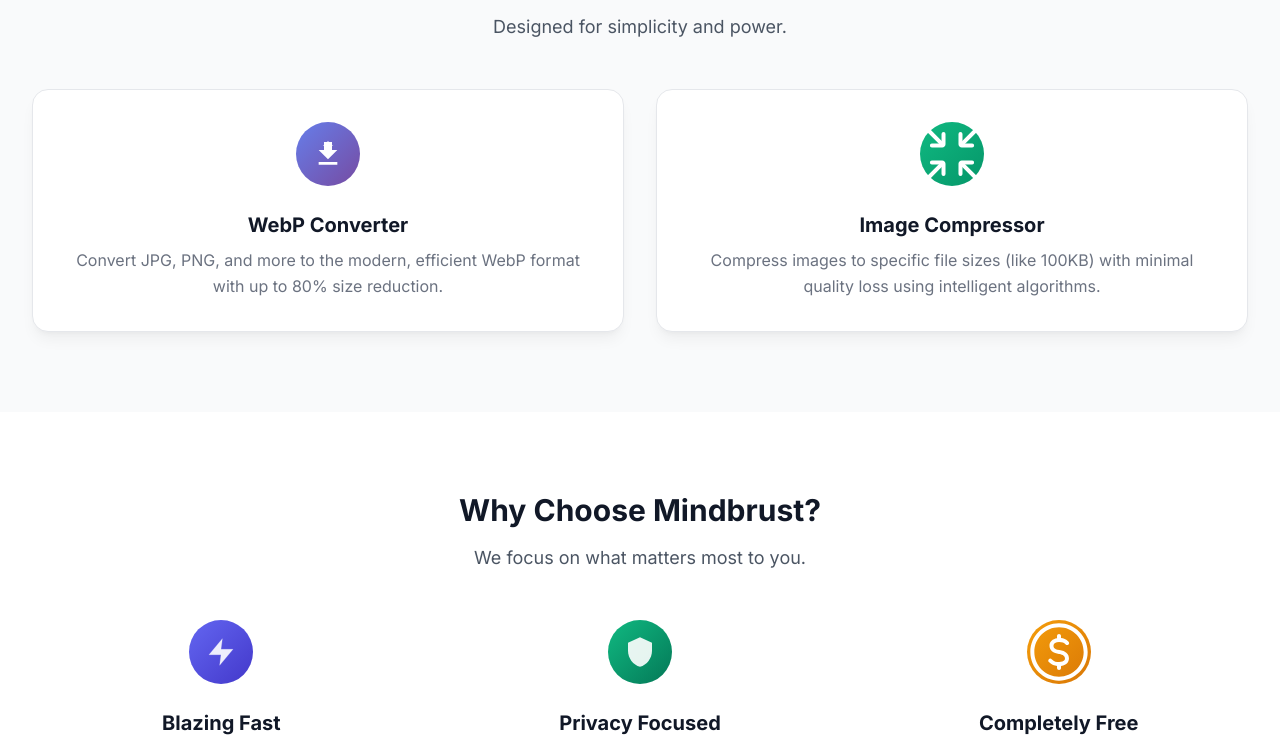
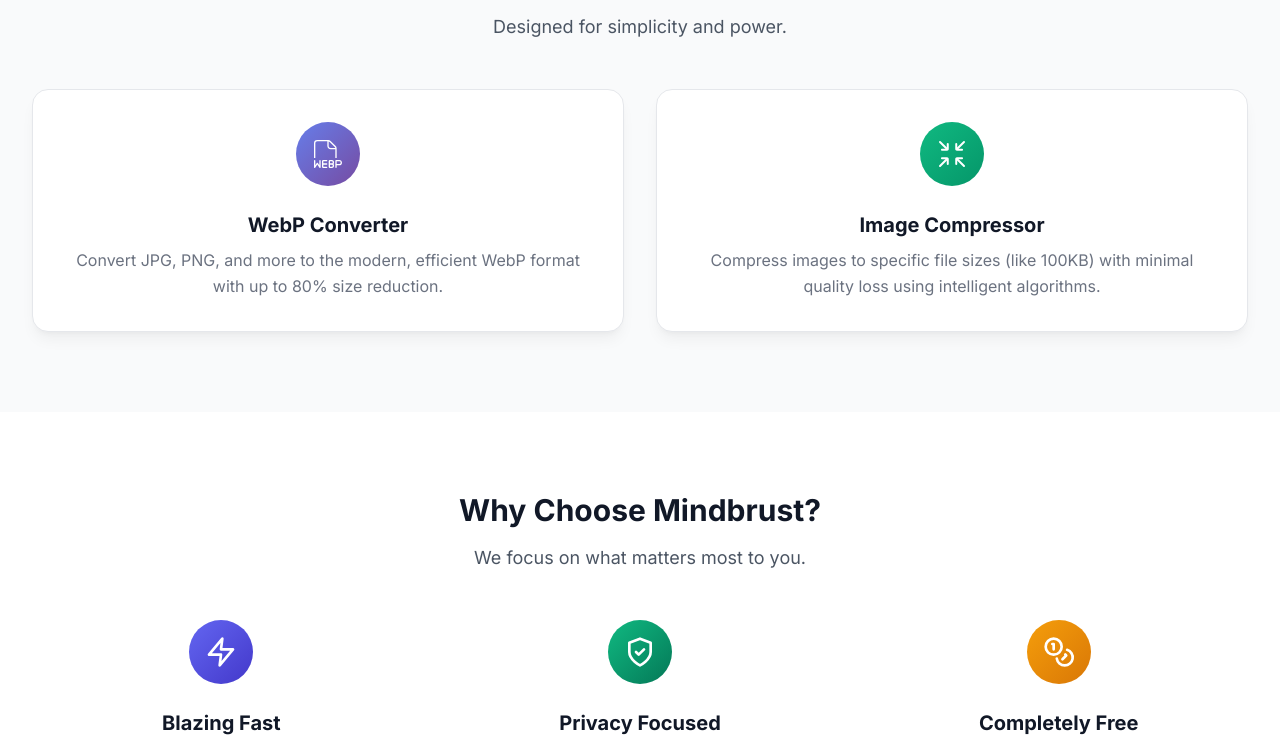
Before and after one commit to Nishchay-Gajera/mindbrust, a plain HTML site: page index.html in a window 1280 px wide. Shown: the part 674-1417 px from the top of the page. Drawn offline with nearby package versions, Linux system fonts and the light colour scheme.

Commit message:
icon change

```diff
--- a/index.html
+++ b/index.html
@@ -98,6 +98,17 @@
         .free-gradient {
             background: linear-gradient(135deg, #f59e0b 0%, #d97706 100%);
         }
+
+        /* Icon specific styling */
+        .tool-card-icon svg {
+            width: 2rem;
+            height: 2rem;
+        }
+
+        .feature-icon svg {
+            width: 2rem;
+            height: 2rem;
+        }
     </style>
 </head>
 
@@ -127,9 +138,8 @@
 
                         <a href="webp-converter.html" class="tool-card">
                             <div class="tool-card-icon webp-gradient text-white">
-                                <svg xmlns="http://www.w3.org/2000/svg" class="h-8 w-8" viewBox="0 0 24 24" fill="currentColor">
-                                    <path d="M19 9h-4V3H9v6H5l7 7 7-7zM5 18v2h14v-2H5z"/>
-                                    <path d="M12 2L8 6h3v6h2V6h3l-4-4z" opacity="0.6"/>
+                                <svg xmlns="http://www.w3.org/2000/svg" viewBox="0 0 24 24" fill="currentColor">
+                                    <path d="M17.5 8.5v6.57c.16-.041.326-.07.5-.07h.5V7.828c0-.668-.26-1.295-.732-1.768L13.94 2.232a2.482 2.482 0 0 0-1.768-.732H4A2.502 2.502 0 0 0 1.5 4v11.07c.16-.041.326-.07.5-.07s.34.029.5.07V4c0-.827.673-1.5 1.5-1.5h7.5V6c0 1.379 1.121 2.5 2.5 2.5zm-5-2.5V2.54c.275.062.532.199.732.4l3.829 3.828c.2.2.336.457.399.732H14c-.827 0-1.5-.673-1.5-1.5zm-6 11v5a.5.5 0 0 1-.916.277L4 19.901l-1.584 2.376A.5.5 0 0 1 1.5 22v-5a.5.5 0 1 1 1 0v3.349l1.084-1.626c.185-.278.646-.278.832 0L5.5 20.349v-3.35a.5.5 0 1 1 1 0zm2 .5V19H11a.5.5 0 1 1 0 1H8.5v1.5H11a.5.5 0 1 1 0 1H8.5a1 1 0 0 1-1-1v-4a1 1 0 0 1 1-1H11a.5.5 0 1 1 0 1zm6.5-1h-1.5a1 1 0 0 0-1 1v4a1 1 0 0 0 1 1H15c.827 0 1.5-.673 1.5-1.5v-.5c0-.384-.144-.734-.383-1 .238-.266.383-.616.383-1V18c0-.827-.673-1.5-1.5-1.5zm.5 4.5c0 .275-.225.5-.5.5h-1.5V20H15c.275 0 .5.225.5.5zm0-2.5c0 .275-.225.5-.5.5h-1.5v-1.5H15c.275 0 .5.225.5.5zm5-2H18a.5.5 0 0 0-.5.5v5a.5.5 0 1 0 1 0v-1.5h2c1.103 0 2-.898 2-2s-.897-2-2-2zm0 3h-2v-2h2a1 1 0 0 1 0 2z"/>
                                 </svg>
                             </div>
                             <h3 class="tool-card-title">WebP Converter</h3>
@@ -139,13 +149,21 @@
 
                         <a href="image-compressor.html" class="tool-card">
                             <div class="tool-card-icon compress-gradient text-white">
-                                <img src="assets/icons/image-compression-icon.svg" alt="Image Compressor Icon" srcset="">
+                                <svg xmlns="http://www.w3.org/2000/svg" viewBox="0 0 24 24" fill="currentColor">
+                                    <g fill-rule="evenodd" clip-rule="evenodd">
+                                        <path d="M3.705 15.182a.75.75 0 0 1 .75-.75h3.863c.69 0 1.25.56 1.25 1.25v3.864a.75.75 0 0 1-1.5 0v-3.614H4.455a.75.75 0 0 1-.75-.75z"/>
+                                        <path d="M8.621 15.379a.75.75 0 0 1 0 1.06l-5.09 5.091a.75.75 0 1 1-1.061-1.06l5.09-5.091a.75.75 0 0 1 1.061 0zM8.818 3.705a.75.75 0 0 1 .75.75v3.863c0 .69-.56 1.25-1.25 1.25H4.455a.75.75 0 0 1 0-1.5h3.613V4.455a.75.75 0 0 1 .75-.75z"/>
+                                        <path d="M2.47 2.47a.75.75 0 0 1 1.06 0l5.091 5.09a.75.75 0 1 1-1.06 1.061L2.47 3.531a.75.75 0 0 1 0-1.061zM15.182 3.705a.75.75 0 0 1 .75.75v3.613h3.614a.75.75 0 0 1 0 1.5h-3.864c-.69 0-1.25-.56-1.25-1.25V4.455a.75.75 0 0 1 .75-.75z"/>
+                                        <path d="M21.53 2.47a.75.75 0 0 1 0 1.06l-5.09 5.091a.75.75 0 1 1-1.061-1.06l5.09-5.091a.75.75 0 0 1 1.061 0zM15.932 15.932h3.613a.75.75 0 0 0 0-1.5h-3.863c-.69 0-1.25.56-1.25 1.25v3.864a.75.75 0 0 0 1.5 0z"/>
+                                        <path d="M15.379 15.379a.75.75 0 0 1 1.06 0l5.091 5.09a.75.75 0 1 1-1.06 1.061l-5.091-5.09a.75.75 0 0 1 0-1.061z"/>
+                                    </g>
+                                </svg>
                             </div>
                             <h3 class="tool-card-title">Image Compressor</h3>
                             <p class="tool-card-description">Compress images to specific file sizes (like 100KB) with minimal quality loss using intelligent algorithms.</p>
                         </a>
 
-                        </div>
+                    </div>
                 </div>
             </section>
 
@@ -158,9 +176,8 @@
                     <div class="mt-12 grid gap-10 md:grid-cols-3">
                         <div class="feature-item text-center">
                             <div class="feature-icon speed-gradient text-white rounded-full w-16 h-16 flex items-center justify-center mx-auto">
-                                <svg xmlns="http://www.w3.org/2000/svg" class="h-8 w-8" viewBox="0 0 24 24" fill="currentColor">
-                                    <path d="M13 2L3 14h9l-1 8 10-12h-9l1-8z" opacity="0.9"/>
-                                    <path d="M13 2L3 14h9l-1 8 10-12h-9l1-8z" stroke="currentColor" stroke-width="0.5" fill="none" opacity="0.3"/>
+                                <svg xmlns="http://www.w3.org/2000/svg" viewBox="0 0 24 24" fill="none" stroke="currentColor" stroke-width="2" stroke-linecap="round" stroke-linejoin="round">
+                                    <path d="M13 2 3 14h9l-1 8 10-12h-9l1-8z"/>
                                 </svg>
                             </div>
                             <h3 class="feature-title">Blazing Fast</h3>
@@ -169,8 +186,9 @@
                         </div>
                         <div class="feature-item text-center">
                             <div class="feature-icon privacy-gradient text-white rounded-full w-16 h-16 flex items-center justify-center mx-auto">
-                                <svg xmlns="http://www.w3.org/2000/svg" class="h-8 w-8" viewBox="0 0 24 24" fill="currentColor">
-                                    <path d="M12 1L3 5v6c0 5.55 3.84 10.74 9 12 5.16-1.26 9-6.45 9-12V5l-9-4z" opacity="0.9"/>
+                                <svg xmlns="http://www.w3.org/2000/svg" viewBox="0 0 24 24" fill="none" stroke="currentColor" stroke-width="2" stroke-linecap="round" stroke-linejoin="round">
+                                    <path d="M12 22s8-4 8-10V5l-8-3-8 3v7c0 6 8 10 8 10"/>
+                                    <path d="m9 12 2 2 4-4"/>
                                 </svg>
                             </div>
                             <h3 class="feature-title">Privacy Focused</h3>
@@ -178,7 +196,12 @@
                         </div>
                         <div class="feature-item text-center">
                             <div class="feature-icon free-gradient text-white rounded-full w-16 h-16 flex items-center justify-center mx-auto">
-                                <svg xmlns="http://www.w3.org/2000/svg" version="1.1" xmlns:xlink="http://www.w3.org/1999/xlink" width="512" height="512" x="0" y="0" viewBox="0 0 24 24" style="enable-background:new 0 0 512 512" xml:space="preserve" class=""><g><path d="M12 1.25C6.07 1.25 1.25 6.07 1.25 12S6.07 22.75 12 22.75 22.75 17.93 22.75 12 17.93 1.25 12 1.25zm0 20c-5.1 0-9.25-4.15-9.25-9.25S6.9 2.75 12 2.75 21.25 6.9 21.25 12 17.1 21.25 12 21.25zM9.93 9.54c0 .43-.03 1.44 2.2 1.72 2.35.29 3.73 1.56 3.6 3.31-.07.92-.57 2.4-2.97 2.64V18c0 .41-.34.75-.75.75s-.75-.34-.75-.75v-.78c-.97-.08-1.97-.37-3.06-1.45-.3-.29-.3-.76-.01-1.06s.77-.3 1.06-.01c1 .98 1.76 1.05 2.8 1.05 2.09 0 2.16-.94 2.19-1.3.1-1.28-1.56-1.62-2.28-1.71-3.11-.38-3.54-2.19-3.52-3.24.03-1.41 1.15-2.45 2.82-2.7v-.81c0-.41.34-.75.75-.75s.75.34.75.75v.78c.93.08 1.89.39 2.83 1.36.29.3.28.77-.02 1.06s-.77.28-1.06-.02c-.66-.69-1.3-.93-2.46-.93-1.25 0-2.09.52-2.11 1.29z" fill="#ffffff" opacity="1" data-original="#000000" class=""></path></g></svg>
+                                <svg xmlns="http://www.w3.org/2000/svg" viewBox="0 0 24 24" fill="none" stroke="currentColor" stroke-width="2" stroke-linecap="round" stroke-linejoin="round">
+                                    <circle cx="8" cy="8" r="6"/>
+                                    <path d="M18.09 10.37A6 6 0 1 1 10.34 17"/>
+                                    <path d="M7 6h1v4"/>
+                                    <path d="m16.71 13.88.7.71-2.82 2.82"/>
+                                </svg>
                             </div>
                             <h3 class="feature-title">Completely Free</h3>
                             <p class="feature-description">No subscriptions, no hidden fees. All our tools are 100% free
```
